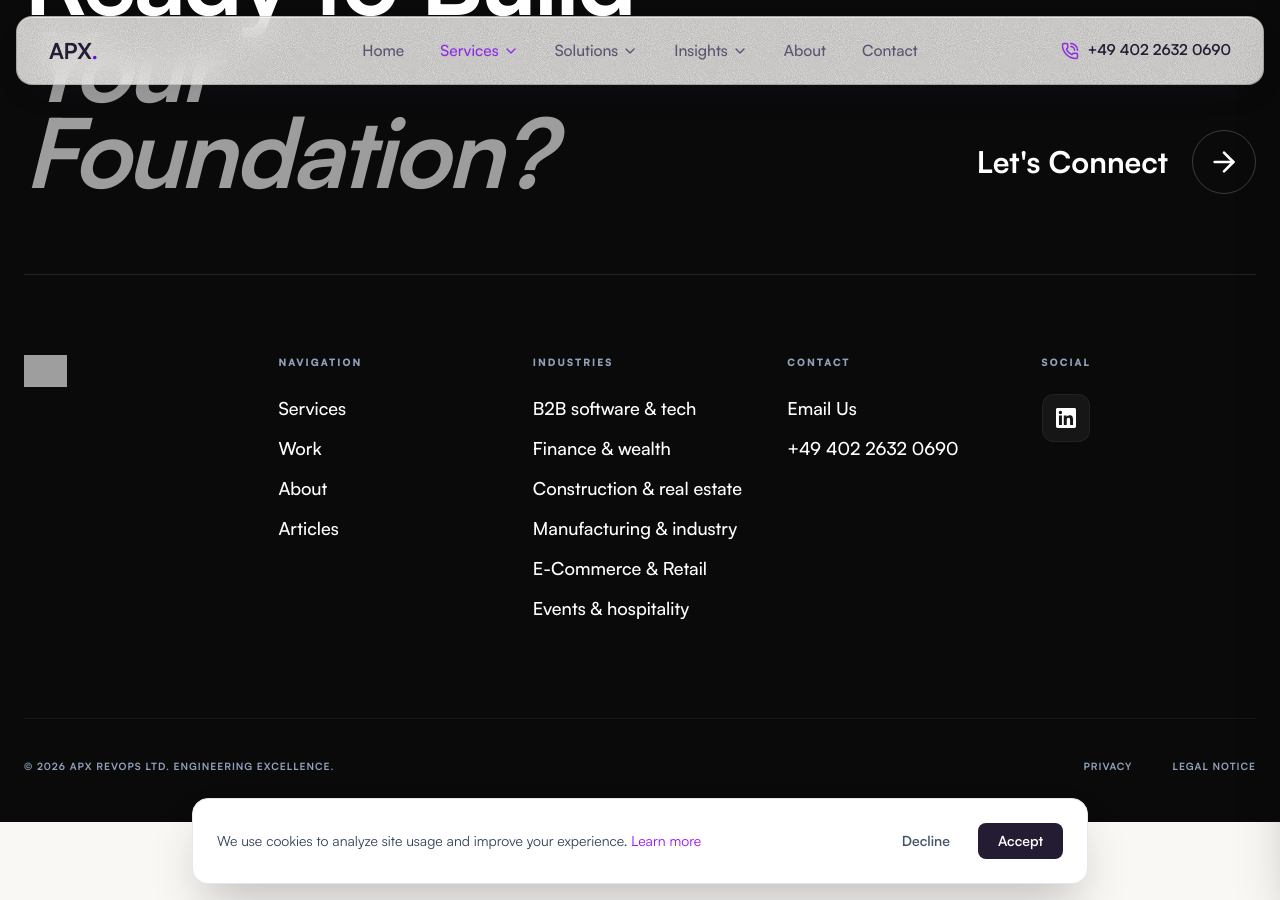
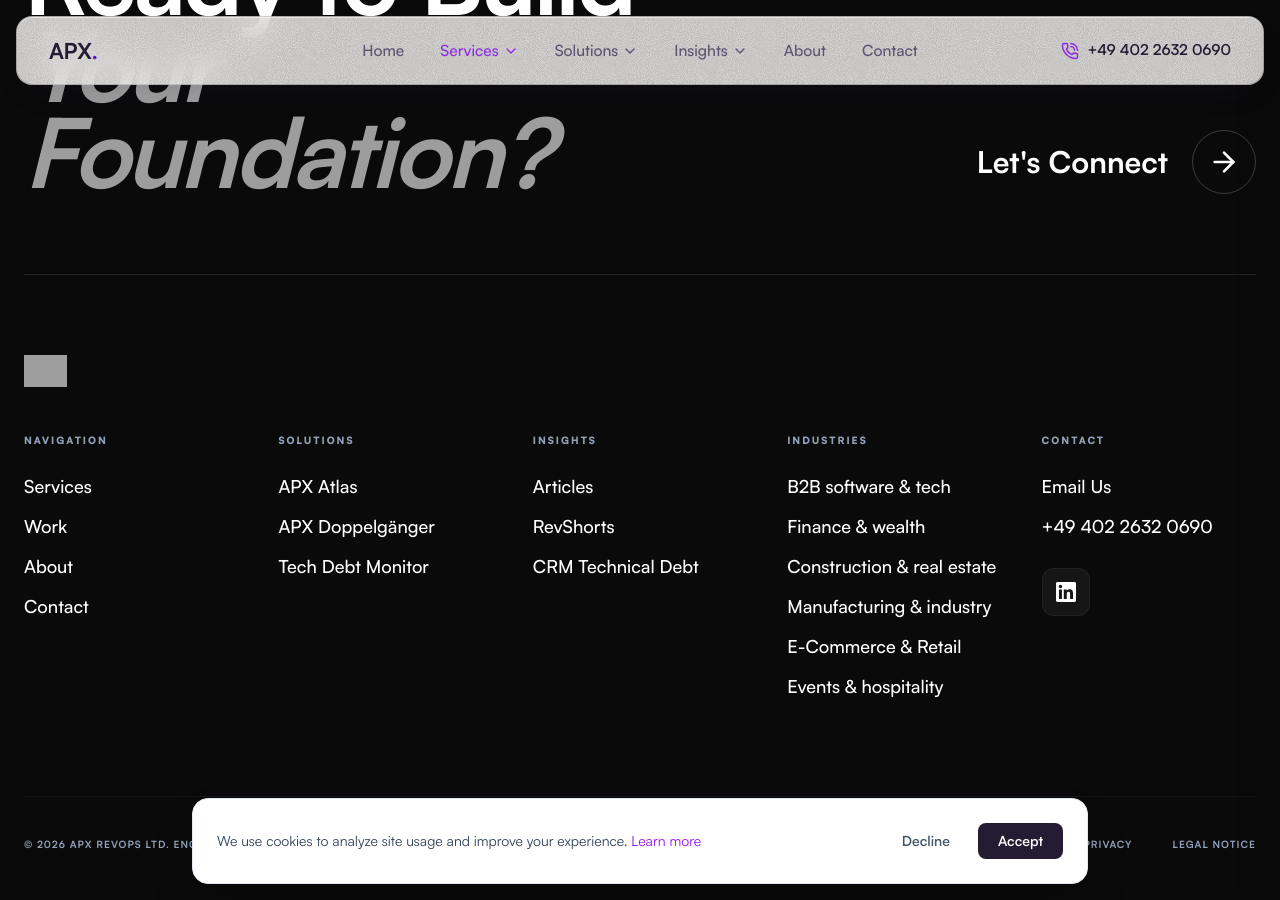
Before and after one commit to CodePalantir/website, a Jekyll site: the page built from services.md, in a window 1280 px wide and 900 px high, scrolled down 6086 px. Built offline with Jekyll 4.4.1, drawn with Linux system fonts in a browser that asks for light colours; comment, search, counter and statistics services are not loaded; some of the changed text lies outside the part shown; grey boxes are pictures that could not be loaded.

Commit message:
Comparison follow-ups: footer realignment + outcome CTAs + audit duration
From the pocketworks/salesfive deep dive:
- Footer: logo row on top; columns now Navigation (matches header +
  Work), Solutions (3 products), Insights (Articles, RevShorts, debt
  pillar), Industries, Contact with social folded in.
- Outcome-verb CTAs: featured-services area cards (Build on Salesforce,
  Build on HubSpot, Connect your stack, Meet your team) and industry
  service cards (Scope & price) replace generic Explore/View.
- Service cards render duration next to price where set; audit carries
  '5 days'.

Co-Authored-By: Claude Opus 4.8 (1M context) <noreply@anthropic.com>

```diff
--- a/_data/services.yml
+++ b/_data/services.yml
@@ -10,6 +10,7 @@ categories:
       - title: "Tech Health Check"
         icon: "search"
         price: "€2,450"
+        duration: "5 days"
         price_subtext: "One-time Audit"
         short_description: "Complete system analysis."
         show_in_navbar: true
--- a/_includes/shared/footer.html
+++ b/_includes/shared/footer.html
@@ -19,19 +19,36 @@
         </a>
       </div>
     </div>
+    <div class="mb-10 sm:mb-12">
+      <a href="{{ site.baseurl }}/" aria-label="APX home" class="inline-flex items-center">
+        <img src="{{ '/assets/images/logos/APX_WHITE.png' | relative_url }}" alt="APX" class="h-8 w-auto" loading="lazy">
+      </a>
+    </div>
     <div class="grid grid-cols-2 md:grid-cols-5 gap-8 sm:gap-10 md:gap-10 mb-16 sm:mb-20 md:mb-24">
-      <div class="space-y-8 hidden md:block">
-        <a href="{{ site.baseurl }}/" aria-label="APX home" class="inline-flex items-center">
-          <img src="{{ '/assets/images/logos/APX_WHITE.png' | relative_url }}" alt="APX" class="h-8 w-auto" loading="lazy">
-        </a>
-      </div>
       <div class="space-y-6">
         <p class="text-[10px] font-black uppercase tracking-[0.2em] text-slate-400">Navigation</p>
         <ul class="space-y-3 text-lg font-medium">
           <li><a href="{{ site.baseurl }}/services" class="hover:text-purple-400 transition-colors">Services</a></li>
           <li><a href="{{ site.baseurl }}/work" class="hover:text-purple-400 transition-colors">Work</a></li>
           <li><a href="{{ site.baseurl }}/about" class="hover:text-purple-400 transition-colors">About</a></li>
+          <li><a href="{{ site.baseurl }}/contact" class="hover:text-purple-400 transition-colors">Contact</a></li>
+        </ul>
+      </div>
+      <div class="space-y-6">
+        <p class="text-[10px] font-black uppercase tracking-[0.2em] text-slate-400">Solutions</p>
+        <ul class="space-y-3 text-lg font-medium">
+          {% assign footer_sols = site.solutions | sort: "name" %}
+          {% for sol in footer_sols %}
+          <li><a href="{{ sol.url | relative_url }}" class="hover:text-purple-400 transition-colors">{{ sol.name }}</a></li>
+          {% endfor %}
+        </ul>
+      </div>
+      <div class="space-y-6">
+        <p class="text-[10px] font-black uppercase tracking-[0.2em] text-slate-400">Insights</p>
+        <ul class="space-y-3 text-lg font-medium">
           <li><a href="{{ site.baseurl }}/articles" class="hover:text-purple-400 transition-colors">Articles</a></li>
+          <li><a href="{{ site.baseurl }}/revshorts" class="hover:text-purple-400 transition-colors">RevShorts</a></li>
+          <li><a href="{{ site.baseurl }}/crm-technical-debt/" class="hover:text-purple-400 transition-colors">CRM Technical Debt</a></li>
         </ul>
       </div>
       <div class="space-y-6">
@@ -49,10 +66,7 @@
           <li><a href="mailto:{{ site.contact.email }}" class="hover:text-purple-400 transition-colors">Email Us</a></li>
           <li><a href="{{ site.contact.phone_href }}" class="hover:text-purple-400 transition-colors">{{ site.contact.phone_display }}</a></li>
         </ul>
-      </div>
-      <div class="space-y-6">
-        <p class="text-[10px] font-black uppercase tracking-[0.2em] text-slate-400">Social</p>
-        <div class="flex flex-wrap gap-4">
+        <div class="flex flex-wrap gap-4 pt-1">
           <a href="{{ site.contact.linkedin }}" target="_blank" rel="noopener noreferrer" aria-label="LinkedIn" class="w-12 h-12 rounded-xl bg-white/5 flex items-center justify-center hover:bg-purple-600 transition-all border border-white/5 cursor-pointer">{% include ui/icon.html name="linkedin" class="w-5 h-5" %}</a>
         </div>
       </div>
--- a/_layouts/industry.html
+++ b/_layouts/industry.html
@@ -145,11 +145,11 @@ layout: default
           <a href="{{ site.baseurl }}{{ s.url }}/" data-ap-track="service" data-ap-category="industry-{{ page.slug }}" class="apx-card group flex flex-col p-5">
             <div class="flex items-start justify-between gap-3">
               <span class="w-10 h-10 rounded-xl bg-accent-tint text-accent flex items-center justify-center shrink-0 transition-colors group-hover:bg-purple-gradient group-hover:text-white">{% include ui/icon.html name=s.icon class="w-5 h-5" %}</span>
-              <span class="text-[12.5px] font-semibold text-faint whitespace-nowrap pt-1">{{ s.price }}{{ s.price_suffix }}</span>
+              <span class="text-[12.5px] font-semibold text-faint whitespace-nowrap pt-1">{{ s.price }}{{ s.price_suffix }}{% if s.duration %} &middot; {{ s.duration }}{% endif %}</span>
             </div>
             <h3 class="mt-4 text-[1.05rem] font-bold tracking-[-0.01em] text-ink leading-snug">{{ s.title }}</h3>
             <p class="mt-1.5 text-[13.5px] leading-relaxed text-muted flex-1">{{ s.short_description }}</p>
-            <span class="mt-4 inline-flex items-center gap-1.5 text-accent font-semibold text-sm">View <span class="transition-transform group-hover:translate-x-1">{% include ui/icon.html name="arrow-right" class="w-4 h-4" %}</span></span>
+            <span class="mt-4 inline-flex items-center gap-1.5 text-accent font-semibold text-sm">Scope &amp; price <span class="transition-transform group-hover:translate-x-1">{% include ui/icon.html name="arrow-right" class="w-4 h-4" %}</span></span>
           </a>
           {% endif %}
         {% endfor %}
--- a/services.md
+++ b/services.md
@@ -55,7 +55,7 @@ image: /assets/images/logos/APX_LOGO.png
               <span class="w-11 h-11 rounded-xl bg-accent-tint text-accent flex items-center justify-center shrink-0 transition-colors group-hover:bg-purple-gradient group-hover:text-white">
                 {% include ui/icon.html name=s.icon class="w-5 h-5" %}
               </span>
-              <span class="text-[13px] font-semibold text-faint whitespace-nowrap pt-1.5">{{ s.price }}{{ s.price_suffix }}</span>
+              <span class="text-[13px] font-semibold text-faint whitespace-nowrap pt-1.5">{{ s.price }}{{ s.price_suffix }}{% if s.duration %} &middot; {{ s.duration }}{% endif %}</span>
             </div>
             <h2 class="mt-5 text-[17px] font-bold tracking-[-0.01em] text-ink leading-snug">{{ s.title }}</h2>
             <p class="mt-1.5 text-sm leading-relaxed text-muted">{{ s.short_description }}</p>
```
Also changed, not shown: _includes/sections/featured-services.html (+5 -5 lines).
